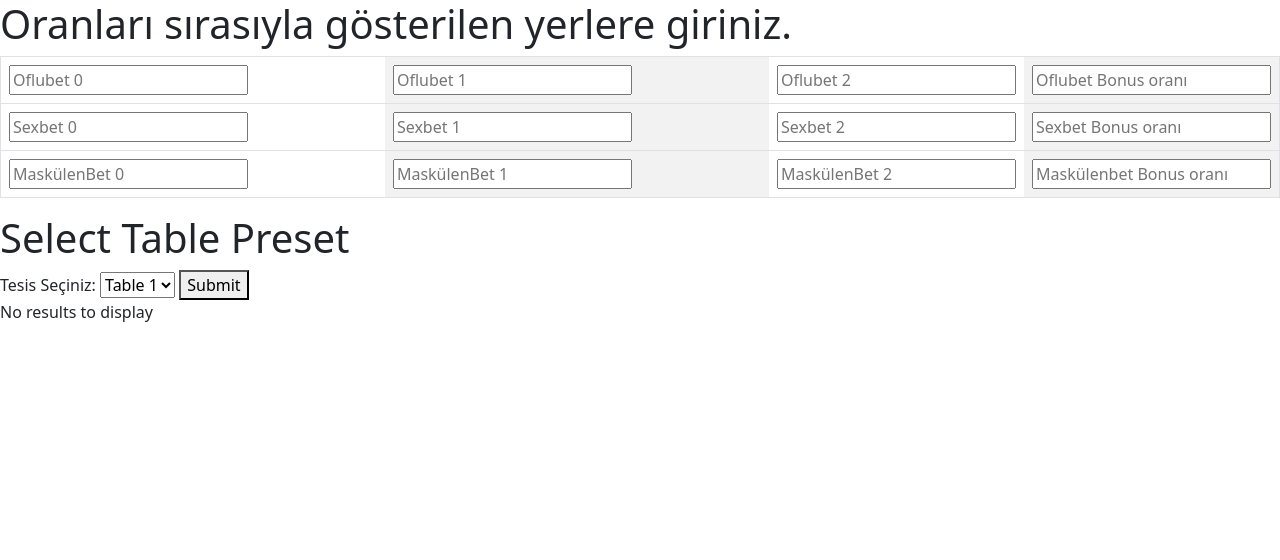
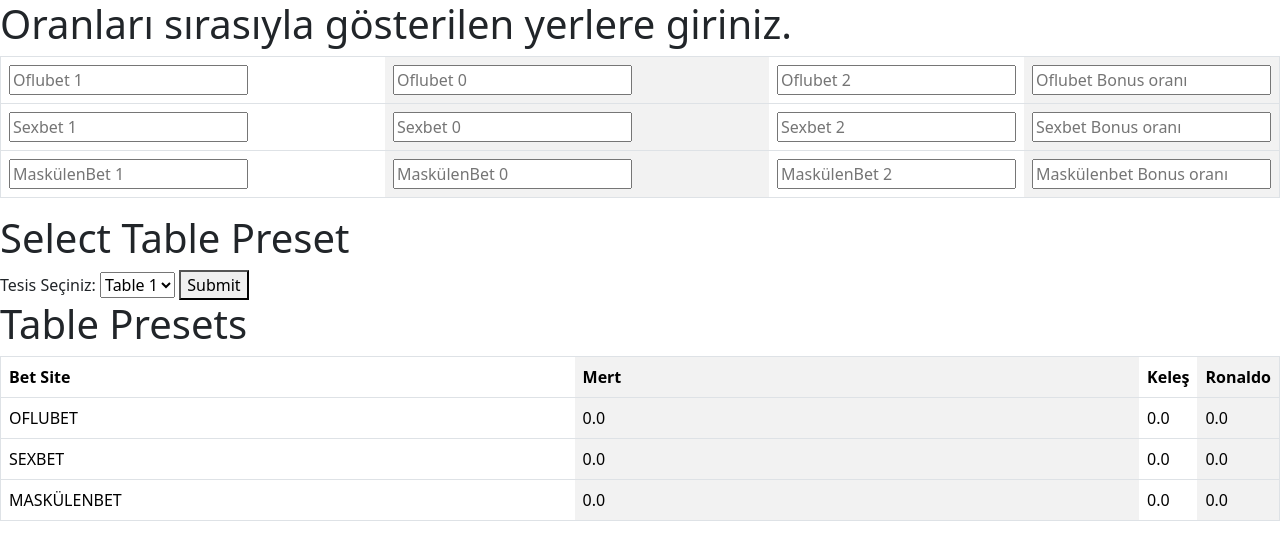
Before and after one commit to mrkeles61/oflubet-calculator, a Flask app: page / in a window 1280 px wide. Shown: the top 560 px of the page. Run offline with Flask 3, Linux system fonts and the light colour scheme.

Commit message:
i have removed table_presets and added entries[] which is an array of dictionaries,  i need to work out how to make entries not reset to default

```diff
--- a/app.py
+++ b/app.py
@@ -1,11 +1,79 @@
-from flask import Flask, render_template, request
+from flask import Flask, render_template, redirect, request, session
+from flask_session import Session
 
 app = Flask(__name__)
-result_table = []
+
+# Configure session storage
+app.config['SESSION_TYPE'] = 'filesystem'
+app.secret_key = 'supersecretkey'
+Session(app)
+
+result_table = {}
 inputs = {}
 preset_num = None
 bonus_rates = {}
 tabletype = '1'  # Initialize with a default value
+winning_values = {}
+winning_outcome = '1'
+oflubet_values = []
+sexbet_values = []
+maskulenbet_values = []
+
+# Default entries
+default_entries = [
+    [{'bet_site': 0, 'betted_by': 'Mert', 'yatirilacak_tutar': 0.0, 'betted_outcome': ''},
+     {'bet_site': 1, 'betted_by': 'Mert', 'yatirilacak_tutar': 0.0, 'betted_outcome': ''},
+     {'bet_site': 2, 'betted_by': 'Mert', 'yatirilacak_tutar': 0.0, 'betted_outcome': ''}],
+    [{'bet_site': 0, 'betted_by': 'Keleş', 'yatirilacak_tutar': 0.0, 'betted_outcome': ''},
+     {'bet_site': 1, 'betted_by': 'Keleş', 'yatirilacak_tutar': 0.0, 'betted_outcome': ''},
+     {'bet_site': 2, 'betted_by': 'Keleş', 'yatirilacak_tutar': 0.0, 'betted_outcome': ''}],
+    [{'bet_site': 0, 'betted_by': 'Semih', 'yatirilacak_tutar': 0.0, 'betted_outcome': ''},
+     {'bet_site': 1, 'betted_by': 'Semih', 'yatirilacak_tutar': 0.0, 'betted_outcome': ''},
+     {'bet_site': 2, 'betted_by': 'Semih', 'yatirilacak_tutar': 0.0, 'betted_outcome': ''}]
+]
+
+def update_entries(preset_num, entries):
+
+    if preset_num == 1:
+        entries[0][0]['betted_outcome'] = 1
+        entries[0][1]['betted_outcome'] = 0
+        entries[0][2]['betted_outcome'] = 2
+        entries[1][0]['betted_outcome'] = 2
+        entries[1][1]['betted_outcome'] = 1
+        entries[1][2]['betted_outcome'] = 0
+        entries[2][0]['betted_outcome'] = 0
+        entries[2][1]['betted_outcome'] = 2
+        entries[2][2]['betted_outcome'] = 1
+    elif preset_num == 2:
+        entries[0][0]['betted_outcome'] = 2
+        entries[0][1]['betted_outcome'] = 0
+        entries[0][2]['betted_outcome'] = 1
+        entries[1][0]['betted_outcome'] = 1
+        entries[1][1]['betted_outcome'] = 2
+        entries[1][2]['betted_outcome'] = 0
+        entries[2][0]['betted_outcome'] = 0
+        entries[2][1]['betted_outcome'] = 1
+        entries[2][2]['betted_outcome'] = 2
+    elif preset_num == 3:
+        entries[0][0]['betted_outcome'] = 0
+        entries[0][1]['betted_outcome'] = 1
+        entries[0][2]['betted_outcome'] = 2
+        entries[1][0]['betted_outcome'] = 1
+        entries[1][1]['betted_outcome'] = 2
+        entries[1][2]['betted_outcome'] = 0
+        entries[2][0]['betted_outcome'] = 2
+        entries[2][1]['betted_outcome'] = 0
+        entries[2][2]['betted_outcome'] = 1
+
+    for row in range(3):
+        for col in range(3):
+            if entries[row][col]['bet_site'] == col:
+                if entries[row][col]['betted_by'] == 'Mert':
+                    entries[row][col]['yatirilacak_tutar'] = entries[row][col]['yatirilacak_tutar'] * 4000
+                elif entries[row][col]['betted_by'] == 'Keleş':
+                    entries[row][col]['yatirilacak_tutar'] = entries[row][col]['yatirilacak_tutar'] * 3950
+                elif entries[row][col]['betted_by'] == 'Semih':
+                    entries[row][col]['yatirilacak_tutar'] = entries[row][col]['yatirilacak_tutar'] * 3900
 
 @app.route("/", methods=["GET", "POST"])
 def index():
@@ -14,9 +82,18 @@
     global preset_num
     global bonus_rates
     global tabletype
+    global winning_values
+    global winning_outcome
+    global oflubet_values
+    global sexbet_values
+    global maskulenbet_values
+
+    # Retrieve entries from session or use default if not present
+    entries = session.get('entries', default_entries)
 
     if request.method == "POST":
-
+        # Retrieve preset_num from form
+        preset_num = int(request.form.get('preset_num', 0))
 
         # Retrieve bonus rates from form
         oflu_bonus_orani = float(request.form.get('oflubonus', 0))
@@ -37,7 +114,10 @@
         # Retrieve table type from form
         tabletype = request.form.get('table_type', '1')  # Default to table 1 if no type is provided
 
-        # Prepare the result table with the calculation
+        # Retrieve winning outcome from form
+        winning_outcome = request.form.get('winning_outcome', '')
+
+        # Prepare the result table with the calculation 100 / input value
         result_table = [
             [round((100) / (inputs.get('oflu0', 1) * (100 + oflu_bonus_orani)), 4),
              round((100) / (inputs.get('sex0', 1) * (100 + sexbet_bonus_orani)), 4),
@@ -50,9 +130,18 @@
              round((100) / (inputs.get('chad2', 1) * (100 + maskülenbet_bonus_orani)), 4)]
         ]
 
-    # Always render the template with default values if necessary
+        # Update entries based on the preset number
+        update_entries(preset_num, entries)
+
+        # Store updated entries in the session
+        session['entries'] = entries
+        session.modified = True  # Force session to be updated
+
+    # Render the template with current values (no default fallback)
     return render_template('home.html', tabletype=tabletype, result_table=result_table,
-                           preset_num=preset_num, bonus_rates=bonus_rates, inputs=inputs)
+           preset_num=preset_num, bonus_rates=bonus_rates, inputs=inputs,
+           winning_values=winning_values, entries=entries)
+
 
 
 if __name__ == '__main__':
--- a/pyproject.toml
+++ b/pyproject.toml
@@ -9,6 +9,7 @@
 [tool.poetry.dependencies]
 python = "^3.10"
 flask = "^3.0.3"
+flask-session = "^0.8.0"
 
 
 [build-system]
--- a/templates/home.html
+++ b/templates/home.html
@@ -12,26 +12,26 @@
     <link href="https://cdn.jsdelivr.net/npm/bootstrap@5.3.3/dist/css/bootstrap.min.css" rel="stylesheet" integrity="sha384-QWTKZyjpPEjISv5WaRU9OFeRpok6YctnYmDr5pNlyT2bRjXh0JMhjY6hW+ALEwIH" crossorigin="anonymous">
 </head>
 <body>
-    {% from "table_presets.html" import table_var_1, table_var_2, table_var_3 %}
+
 
     <h1>Oranları sırasıyla gösterilen yerlere giriniz.</h1>
     <form method="post" action="/">
         <table class="table table-striped-columns">
             <tr>
+                <td><input type="number" step="any" name="oflu1" placeholder="Oflubet 1" value="{{ inputs.get('oflu1', '') }}"></td>
                 <td><input type="number" step="any" name="oflu0" placeholder="Oflubet 0" value="{{ inputs.get('oflu0', '') }}"></td>
-                <td><input type="number" step="any" name="oflu1" placeholder="Oflubet 1" value="{{ inputs.get('oflu1', '') }}"></td>
                 <td><input type="number" step="any" name="oflu2" placeholder="Oflubet 2" value="{{ inputs.get('oflu2', '') }}"></td>
                 <td><input type="number" step="any" name="oflubonus" placeholder="Oflubet Bonus oranı" value="{{ bonus_rates.get('oflu', '') }}"></td>
             </tr>
             <tr>
+                <td><input type="number" step="any" name="sex1" placeholder="Sexbet 1" value="{{ inputs.get('sex1', '') }}"></td>
                 <td><input type="number" step="any" name="sex0" placeholder="Sexbet 0" value="{{ inputs.get('sex0', '') }}"></td>
-                <td><input type="number" step="any" name="sex1" placeholder="Sexbet 1" value="{{ inputs.get('sex1', '') }}"></td>
                 <td><input type="number" step="any" name="sex2" placeholder="Sexbet 2" value="{{ inputs.get('sex2', '') }}"></td>
                 <td><input type="number" step="any" name="sexbonus" placeholder="Sexbet Bonus oranı" value="{{ bonus_rates.get('sex', '') }}"></td>
             </tr>
             <tr>
+                <td><input type="number" step="any" name="chad1" placeholder="MaskülenBet 1" value="{{ inputs.get('chad1', '') }}"></td>
                 <td><input type="number" step="any" name="chad0" placeholder="MaskülenBet 0" value="{{ inputs.get('chad0', '') }}"></td>
-                <td><input type="number" step="any" name="chad1" placeholder="MaskülenBet 1" value="{{ inputs.get('chad1', '') }}"></td>
                 <td><input type="number" step="any" name="chad2" placeholder="MaskülenBet 2" value="{{ inputs.get('chad2', '') }}"></td>
                 <td><input type="number" step="any" name="chadbonus" placeholder="Maskülenbet Bonus oranı" value="{{ bonus_rates.get('chad', '') }}"></td>
             </tr>
@@ -47,19 +47,38 @@
 
         <button type="submit">Submit</button>
     </form>
+    <h1>Table Presets</h1>
+    <table class="table table-striped-columns">
+        <thead>
+            <tr>
+                <th>Bet Site</th>
+                <th>Mert</th>
+                <th>Keleş</th>
+                <th>Ronaldo</th>
+            </tr>
+        </thead>
+        <tbody>
+            <tr>
+                <td>OFLUBET</td>
+                <td>{{ entries[0][0]['yatirilacak_tutar'] }}</td>
+                <td>{{ entries[0][1]['yatirilacak_tutar'] }}</td>
+                <td>{{ entries[0][2]['yatirilacak_tutar'] }}</td>
+            </tr>
+            <tr>
+                <td>SEXBET</td>
+                <td>{{ entries[1][0]['yatirilacak_tutar'] }}</td>
+                <td>{{ entries[1][1]['yatirilacak_tutar'] }}</td>
+                <td>{{ entries[1][2]['yatirilacak_tutar'] }}</td>
+            </tr>
+            <tr>
+                <td>MASKÜLENBET</td>
+                <td>{{ entries[2][0]['yatirilacak_tutar'] }}</td>
+                <td>{{ entries[2][1]['yatirilacak_tutar'] }}</td>
+                <td>{{ entries[2][2]['yatirilacak_tutar'] }}</td>
+            </tr>
+        </tbody>
+    </table>
 
-    {% if result_table %}
-        {% if tabletype == '1' %}
-            {{ table_var_1(result_table) }}
-        {% elif tabletype == '2' %}
-            {{ table_var_2(result_table) }}
-        {% elif tabletype == '3' %}
-            {{ table_var_3(result_table) }}
-        {% else %}
-            <p>No table to display</p>
-        {% endif %}
-    {% else %}
-        <p>No results to display</p>
-    {% endif %}
-</body>
+
+
 </html>
```
Also changed, not shown: table_presets.py (added, +61 -0 lines), 7 other files.
